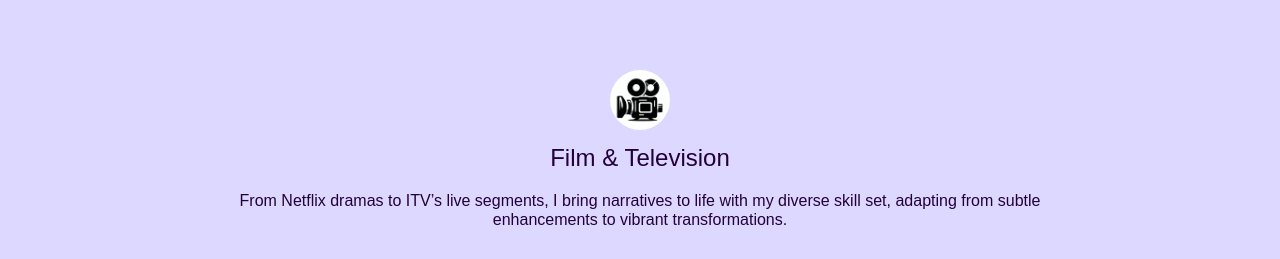
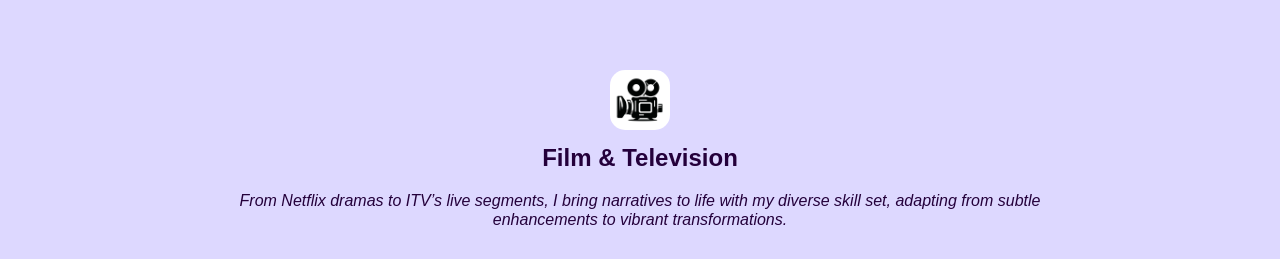
Before and after one commit to joshuabarua/galaxy-girl-vite, a React (Vite) app: page / in a window 1280 px wide. Shown: the part 2485-2744 px from the top of the page. Built offline with nearby package versions, Linux system fonts and the light colour scheme.

Commit message:
radius change, homepage

```diff
--- a/src/components/Homepage/infoSection/InfoSection.jsx
+++ b/src/components/Homepage/infoSection/InfoSection.jsx
@@ -1,11 +1,26 @@
-import React from 'react';
-import {Button} from '../../../pages/buttonElement';
-import './infoSectionStyles.css';
+import React from "react";
+import { Button } from "../../../pages/buttonElement";
+import "./infoSectionStyles.css";
 
-const InfoSection = ({lightBg, lightText, imgStart, topLine, headline, darkText, description, buttonLabel, alt, imgEm, services}) => {
+const InfoSection = ({
+  lightBg,
+  lightText,
+  imgStart,
+  topLine,
+  headline,
+  darkText,
+  description,
+  buttonLabel,
+  alt,
+  imgEm,
+  services,
+}) => {
   return (
-		<div className={`${services ? 'info-container-services' : 'info-container'} ${lightBg ? 'light-bg' : ''}`} style={{background: lightBg ? '#24003b' : '#ddd8ff'}}>
-			<div className={`info-row ${imgStart ? 'img-start' : ''}`}>
+    <div
+      className={`${services ? "info-container-services" : "info-container"} ${lightBg ? "light-bg" : ""}`}
+      style={{ background: lightBg ? "#24003b" : "#ddd8ff" }}
+    >
+      <div className={`info-row ${imgStart ? "img-start" : ""}`}>
         {imgEm && (
           <div className="img-wrap">
             <img src={imgEm} alt={alt} className="infoSectionImg" />
@@ -14,26 +29,46 @@ const InfoSection = ({lightBg, lightText, imgStart, topLine, headline, darkText,
         <div className="text-area">
           <div className="text-wrap">
             <p className="top-line"> {topLine} </p>
-						<h1 className={`heading ${lightText ? 'light-text' : ''}`} style={{color: darkText ? '#ddd8ff' : '#24003b'}}>
+            <h1
+              className={`heading ${lightText ? "light-text" : ""}`}
+              style={{ color: darkText ? "#ddd8ff" : "#24003b" }}
+            >
               {headline}
             </h1>
             {services ? (
               <div className="services-container">
-								{Object.entries(services).map(([key, {description, icon, title}]) => (
+                {Object.entries(services).map(
+                  ([key, { description, icon, title }]) => (
                     <div key={key} className="service-item">
                       <div className="service-title">
-											<img src={icon} alt={`${key}-icon`} className="service-icon" />
-											<h2 style={{color: '#24003b'}}>{title}</h2>
+                        <img
+                          src={icon}
+                          alt={`${key}-icon`}
+                          className="service-icon"
+                        />
+                        <h2 style={{ color: "#24003b", fontWeight: 700 }}>
+                          {title}
+                        </h2>
                       </div>
-										<p className={`subtitle ${darkText ? 'dark-text' : ''}`} style={{color: darkText ? '#ddd8ff' : '#24003b'}}>
+                      <p
+                        className={`subtitle ${darkText ? "dark-text" : ""}`}
+                        style={{
+                          color: darkText ? "#ddd8ff" : "#24003b",
+                          fontStyle: "italic",
+                        }}
+                      >
                         {description}
                       </p>
                     </div>
-								))}
+                  ),
+                )}
               </div>
             ) : (
               <>
-								<p className={`subtitle ${darkText ? 'dark-text' : ''}`} style={{color: darkText ? '#ddd8ff' : '#24003b'}}>
+                <p
+                  className={`subtitle ${darkText ? "dark-text" : ""}`}
+                  style={{ color: darkText ? "#ddd8ff" : "#24003b" }}
+                >
                   {description}
                 </p>
                 <div className="btn-wrap">
--- a/src/components/Homepage/infoSection/infoSectionStyles.css
+++ b/src/components/Homepage/infoSection/infoSectionStyles.css
@@ -122,7 +122,7 @@
 
 .service-item img {
     width: 75px;
-	border-radius: 50%;
+    border-radius: 15px;
 }
 
 .infoSectionImg {
```
Lines whose indentation alone changed are shown as unchanged.
